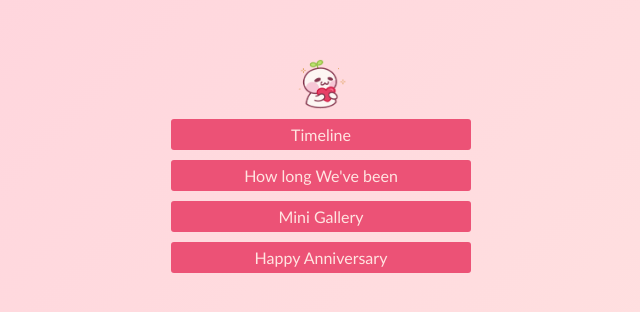
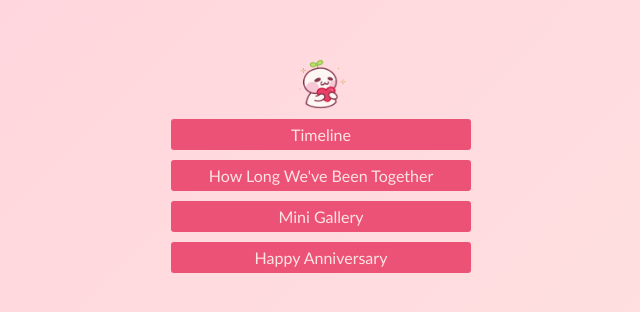
Before and after one commit to Jayzu404/3rd-anniv, a plain HTML site: page menu.html in a window 1280 px wide. Shown: the part 234-546 px from the top of the page, 319-959 px from the left. Drawn offline with Linux system fonts and the light colour scheme; sample sign-in values are in the browser's storage.

Commit message:
change: button phrase

```diff
--- a/menu.html
+++ b/menu.html
@@ -15,7 +15,7 @@
         alt="heart"
       />
       <a href="timeline.html">Timeline</a>
-      <a href="counting.html">How long We've been</a>
+      <a href="counting.html">How Long We've Been Together</a>
       <a href="mini-gallery.html">Mini Gallery</a>
       <a href="happyanniversary.html">Happy Anniversary</a>
     </div>
```
